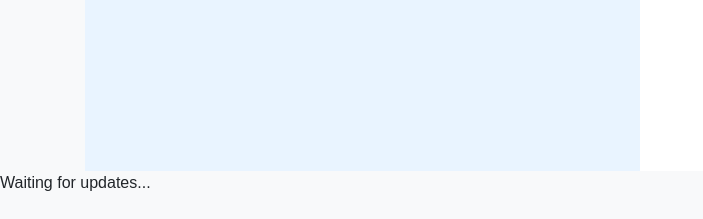
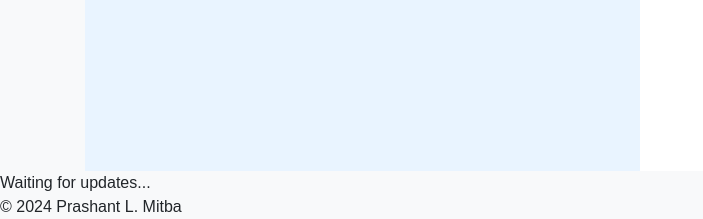
Before and after one commit to mitbapl/SOA2XLS_Turnover, a Flask app: page / in a window 1280 px wide. Shown: the part 629-848 px from the top of the page, without its empty margins (0-703 px from the left). Before the commit the page ends 820 px from the top, so only its background shows below. Run offline with Flask 3, Linux system fonts and the light colour scheme; some libraries are stand-ins or nearby versions.

Commit message:
Update Index.html

```diff
--- a/templates/Index.html
+++ b/templates/Index.html
@@ -95,6 +95,9 @@
         </div>
     </div>
     <div id="status">Waiting for updates...</div>
+    <footer>
+        © 2024 Prashant L. Mitba
+    </footer>
     <script>
         const socket = io();
 
```
